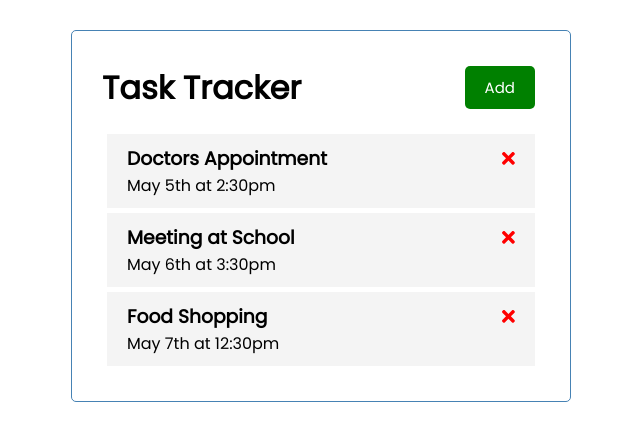
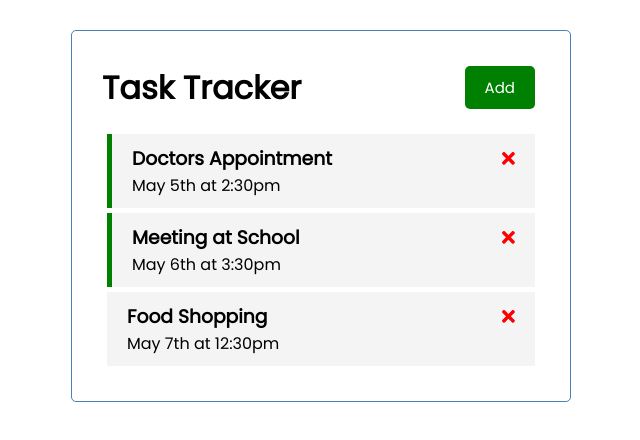
Before and after one commit to houseofsam/angular-task-tracker, an Angular app: page / in a window 1280 px wide. Shown: the top 440 px of the page, without its empty margins (319-959 px from the left). Built offline with nearby package versions, Linux system fonts and the light colour scheme; data requests are answered from the project's data file.

Commit message:
Reminder toggle, no server update

```diff
--- a/src/app/components/task-item/task-item.component.html
+++ b/src/app/components/task-item/task-item.component.html
@@ -1,4 +1,8 @@
-<div class="task">
+<div
+  [ngClass]="{ reminder: task.reminder }"
+  class="task"
+  (dblclick)="onToggle(task)"
+>
   <h3>
     {{ task.text }}
     <fa-icon
--- a/src/app/components/task-item/task-item.component.ts
+++ b/src/app/components/task-item/task-item.component.ts
@@ -12,6 +12,7 @@ export class TaskItemComponent implements OnInit {
   // give access to each individual task in component
   @Input() task: Task;
   @Output() onDeleteTask: EventEmitter<Task> = new EventEmitter();
+  @Output() onToggleReminder: EventEmitter<Task> = new EventEmitter();
   faTimes = faTimes;
 
   constructor() { }
@@ -19,8 +20,12 @@ export class TaskItemComponent implements OnInit {
   ngOnInit(): void {
   }
 
-  onDelete(task: any) {
+  onDelete(task: Task) {
     this.onDeleteTask.emit(task);
   }
 
+  onToggle(task: Task) {
+    this.onToggleReminder.emit(task);
+  }
+
 }
--- a/src/app/components/tasks/tasks.component.html
+++ b/src/app/components/tasks/tasks.component.html
@@ -2,4 +2,5 @@
   *ngFor="let task of tasks"
   [task]="task"
   (onDeleteTask)="deleteTask(task)"
+  (onToggleReminder)="toggleReminder(task)"
 ></app-task-item>
--- a/src/app/components/tasks/tasks.component.ts
+++ b/src/app/components/tasks/tasks.component.ts
@@ -28,4 +28,9 @@ export class TasksComponent implements OnInit {
       );
   }
 
+  toggleReminder(task: Task) {
+    task.reminder = !task.reminder;
+    console.log(task.reminder);
+  }
+
 }
```
